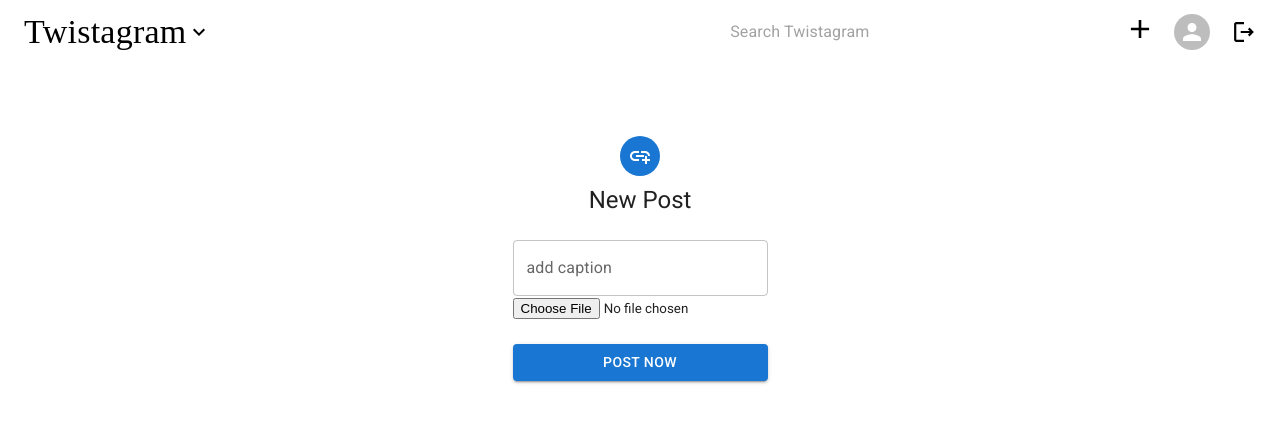
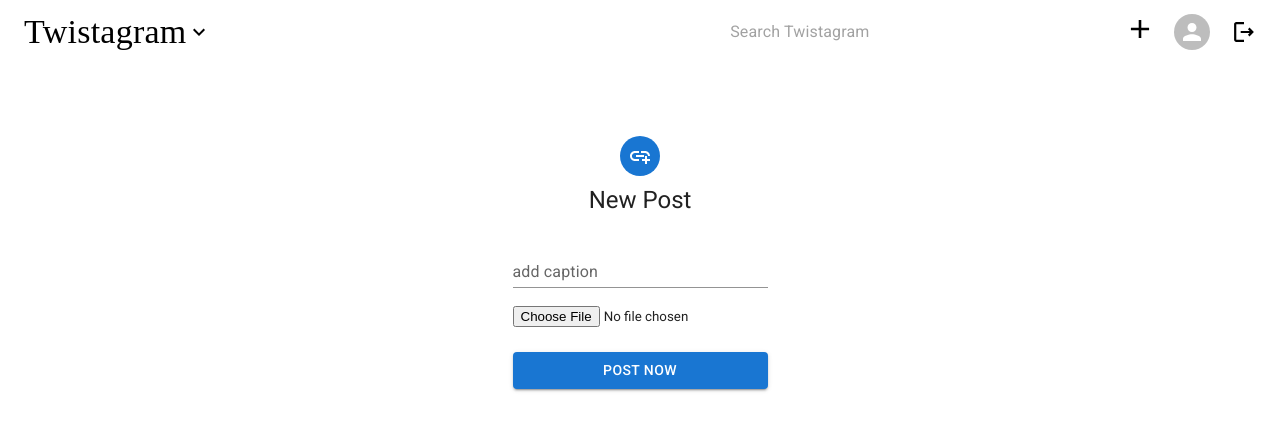
Before and after one commit to samsquareed/twistagram, a React (Create React App) app: page /newpost in a window 1280 px wide. Shown: the top 430 px of the page. Built offline with nearby package versions, Linux system fonts and the light colour scheme; sample sign-in values are in the browser's storage; a web font is replaced by a local one.

Commit message:
some bug in newpost page wrt Instaicon on topLeft and customized

```diff
--- a/src/actions/others.js
+++ b/src/actions/others.js
@@ -25,7 +25,7 @@ export const otherUserPostsForProfilePage = (id) => async(dispatch) => {
 export const FollowUser = (id) => async(dispatch) =>{
     try {
         const {data} = await api.followUser(id);
-        console.log(data);
+        // console.log(data);
         dispatch({type: FOLLOW, payload : data})
     } catch (error) {
         console.log(error);
@@ -35,7 +35,7 @@ export const FollowUser = (id) => async(dispatch) =>{
 export const UnFollowUser =(id) => async(dispatch) =>{
     try {
         const {data} = await api.unFollowUser(id);
-        console.log(data);
+        // console.log(data);
         dispatch({type: UNFOLLOW, payload : data})
     } catch (error) {
         console.log(error);
--- a/src/actions/posts.js
+++ b/src/actions/posts.js
@@ -61,7 +61,7 @@ export const UnLikePost = (postid) => async(dispatch) =>{
 export const CommentPost = (postid, comment) => async(dispatch)=>{
     try {
         const {data} = await api.commentPost(postid, comment)
-        console.log(data);
+        // console.log(data);
         dispatch({type : COMMENT, payload : data})
     } catch (error) {
         console.log(error);
--- a/src/components/navbar/Navbar.jsx
+++ b/src/components/navbar/Navbar.jsx
@@ -6,7 +6,7 @@ import ChatBubbleOutlineOutlinedIcon from '@mui/icons-material/ChatBubbleOutline
 import InstagramIcon from '@mui/icons-material/Instagram';
 import LogoutOutlinedIcon from '@mui/icons-material/LogoutOutlined';
 import { Box } from '@mui/system';
-import { Link, useNavigate } from 'react-router-dom';
+import { Link, useLocation, useNavigate } from 'react-router-dom';
 import AddIcon from '@mui/icons-material/Add';
 import AddAPhotoOutlinedIcon from '@mui/icons-material/AddAPhotoOutlined';
 import KeyboardArrowDownIcon from '@mui/icons-material/KeyboardArrowDown';
@@ -37,7 +37,7 @@ const SearchBar = () =>{
   return(
     <Paper
       elevation={0}
-      sx={{ p: '2px 2px', paddingLeft:"0px", display: 'flex', alignItems: 'center', width: 150 }}
+      sx={{ p: '2px 2px', paddingLeft:"0px", display: 'flex', alignItems: 'center', width: 150}}
     >
       <InputBase
         sx={{ ml: 1, flex: 4 }}
@@ -55,6 +55,7 @@ const SearchBar = () =>{
 const Navbar = () => {
   const user = JSON.parse(localStorage.getItem("user"))
   const nevigate = useNavigate()
+  // const location = useLocation()
 
   const handleLogout = (e) =>{
     localStorage.clear()
@@ -85,14 +86,15 @@ const Navbar = () => {
         {
           user ?
           (<Link to="/" >
-          {user && <InstagramIcon sx={{display : { xs:"block", sm : "none" }, color:"black", transform : "Scale(1.4)", pr:"20px" }} style={{fill:"blueviolet"}} />}
+          {user && <InstagramIcon sx={{display : { xs:"block", sm : "none" }, color:"black", transform : "Scale(1.4)", pr:"2px" }} style={{fill:"blueviolet"}} />}
         </Link>)
         :
         <Link to="/login" >
-          {user && <InstagramIcon sx={{display : { xs:"block", sm : "none" }, color:"black", transform : "Scale(1.4)", pr:"20px" }} style={{fill:"blueviolet"}} />}
+          {user && <InstagramIcon sx={{display : { xs:"block", sm : "none" }, color:"black", transform : "Scale(1.4)", pr:"2px" }} style={{fill:"blueviolet"}} />}
         </Link>
         }
         {user && <SearchBar/> }
+        {/* {user && location.pathname !== '/newpost' && <SearchBar/> } */}
         <Icons>
           {
             user &&
--- a/src/pages/newpost/NewPost.jsx
+++ b/src/pages/newpost/NewPost.jsx
@@ -49,7 +49,7 @@ const NewPost = () => {
             New Post
           </Typography>
           <Box component="form" noValidate onSubmit={handleSubmit} sx={{ mt: 3 }}>
-            <Grid container spacing={2}>
+            <Grid container spacing={2} mb={2}>
               <Grid item xs={12}>
                 <TextField
                   fullWidth
@@ -59,9 +59,11 @@ const NewPost = () => {
                   value={caption}
                   onChange={(e)=> setCaption(e.target.value)}
                   autoComplete="caption"
+                  variant='standard'
                 />
               </Grid>
             </Grid>
+
             <Grid item xs={12}>
               <FileBase
                   type="file"
```
